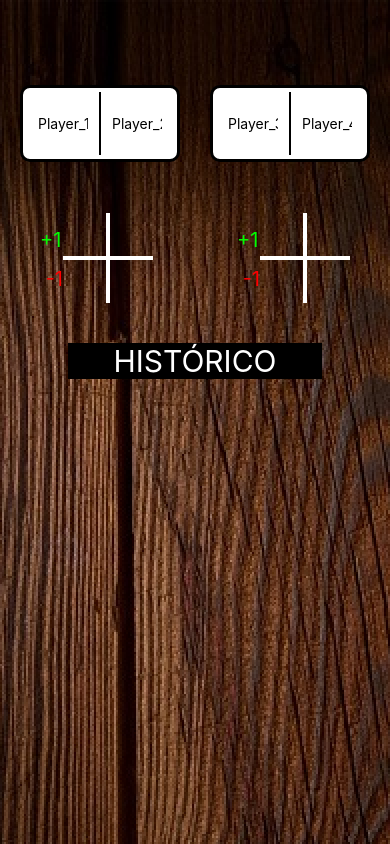
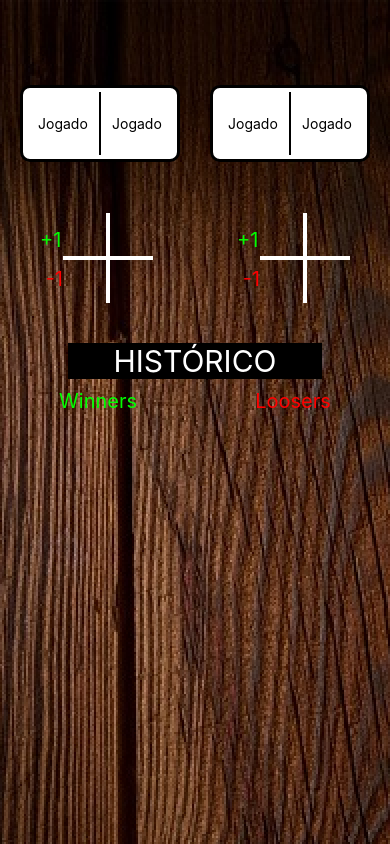
Before and after one commit to ribeirorvs/Dominoes_Score, a React Native app in the folder domino_score/: screen / in a window 390 px wide. Shown: the top 844 px of the page. Built offline with nearby package versions, Linux system fonts and the light colour scheme.

Commit message:
Correct game historic list creation
- Create a file to store points image
- Create title to winners and loosers game history

```diff
--- /dev/null
+++ b/domino_score/src/assets/images.tsx
@@ -0,0 +1,6 @@
+export const points = {
+    2: require('../img/result1.png'),
+    3: require('../img/result2.png'),
+    4: require('../img/result3.png'),
+    5: require('../img/result4.png')
+}
--- a/domino_score/src/components/HistoricResult.tsx
+++ b/domino_score/src/components/HistoricResult.tsx
@@ -1,6 +1,7 @@
 import React from 'react';
 import { View, Text, Image } from 'react-native';
 import { layout } from '../styles/layout';
+import { points } from '../assets/images'
 
 
 export interface HitoricResultProps {
@@ -8,7 +9,7 @@ export interface HitoricResultProps {
     winnerPlayer2: string,
     looserPlayer1: string,
     looserPlayer2: string,
-    looserScore?: number,
+    looserScore: number,
     key?: number
 }
 
@@ -20,10 +21,6 @@ export function HistoricResult({
     looserScore,
     ...rest
 }: HitoricResultProps) {
-    const result1 = require('../img/result1.png');
-    const result2 = require('../img/result2.png');
-    const result3 = require('../img/result3.png');
-    const result4 = require('../img/result4.png');
     return (
         <View style={layout.resultHistoric}>
             <View style={layout.pairWinner}>
@@ -35,7 +32,7 @@ export function HistoricResult({
                 <View style={layout.verticalLine}></View>
                 <View style={layout.winner}>
                     <Text style={layout.hisotricTitle}>Pontuação</Text>
-                    <Image source={result4} />
+                    <Image source={points[5]} />
                 </View>
             </View>
             <View style={layout.pairWinner}>
@@ -47,7 +44,9 @@ export function HistoricResult({
                 <View style={layout.verticalLine}></View>
                 <View style={layout.winner}>
                     <Text style={layout.hisotricTitle}>Pontuação</Text>
-                    <Text>Lambreta</Text>
+                    {
+                        looserScore == 1 ? <Text style={layout.lambreta}>Lambreta</Text> : <Image source={points[looserScore]} />
+                    }
                 </View>
             </View>
         </View>
--- a/domino_score/src/pages/Home.tsx
+++ b/domino_score/src/pages/Home.tsx
@@ -19,10 +19,10 @@ export function Home() {
     const score = require('../img/cross.png');
     const point = require('../img/point.png');
     const [historicID, setHistoricID] = useState(0);
-    const [play1, setPlay1] = useState<string>('Player_1');
-    const [play2, setPlay2] = useState<string>('Player_2');
-    const [play3, setPlay3] = useState<string>('Player_3');
-    const [play4, setPlay4] = useState<string>('Player_4');
+    const [play1, setPlay1] = useState<string>('Jogador1');
+    const [play2, setPlay2] = useState<string>('Jogador2');
+    const [play3, setPlay3] = useState<string>('Jogador3');
+    const [play4, setPlay4] = useState<string>('Jogador4');
     const [pair1Score, setPair1Score] = useState(1);
     const [pair2Score, setPair2Score] = useState(1);
     const [pair1Point1, setPair1Point1] = useState(0);
@@ -303,6 +303,10 @@ export function Home() {
                             Histórico
                         </Text>
                     </View>
+                    <View style={layout.historicTitle}>
+                        <Text style={layout.winnerTitle}>Winners</Text>
+                        <Text style={layout.looserTitle}>Loosers</Text>
+                    </View>
                     <ScrollView>
                         <FlatList
                             data={historic}
--- a/domino_score/src/styles/layout.ts
+++ b/domino_score/src/styles/layout.ts
@@ -48,6 +48,20 @@ export const layout = StyleSheet.create({
         height: 90,
         flexDirection: 'row',
         justifyContent: 'space-between'
+    },
+    historicTitle: {
+        justifyContent: 'space-around',
+        flexDirection: 'row',
+        marginTop: 10,
+        alignItems: 'center'
+    },
+    winnerTitle: {
+        color: '#00ff00',
+        fontSize: 20
+    },
+    looserTitle: {
+        color: '#ff0000',
+        fontSize: 20
     },
     point1: {
         paddingLeft: 37,
@@ -114,4 +128,8 @@ export const layout = StyleSheet.create({
         fontWeight: 'bold',
         marginBottom: 3
     },
+    lambreta: {
+        color: '#ff0000',
+        fontSize: 17
+    }
 });
```
